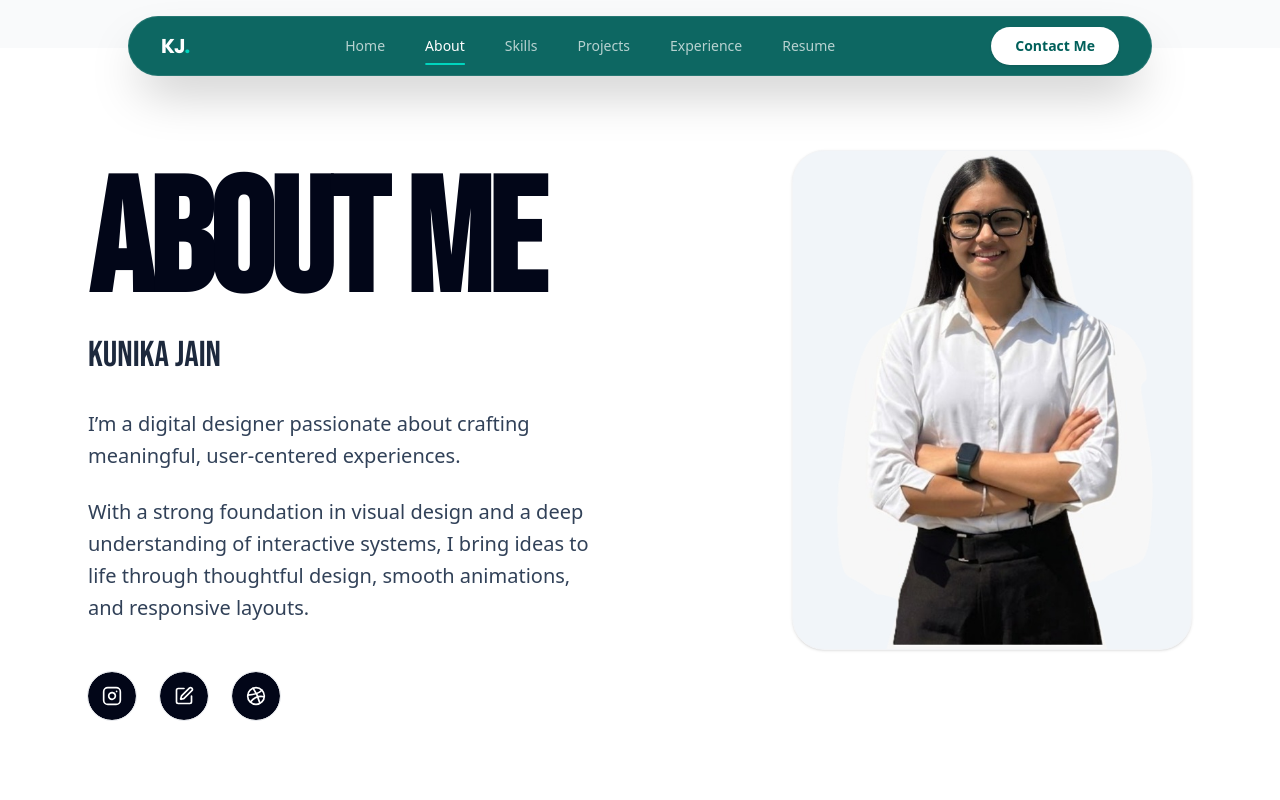
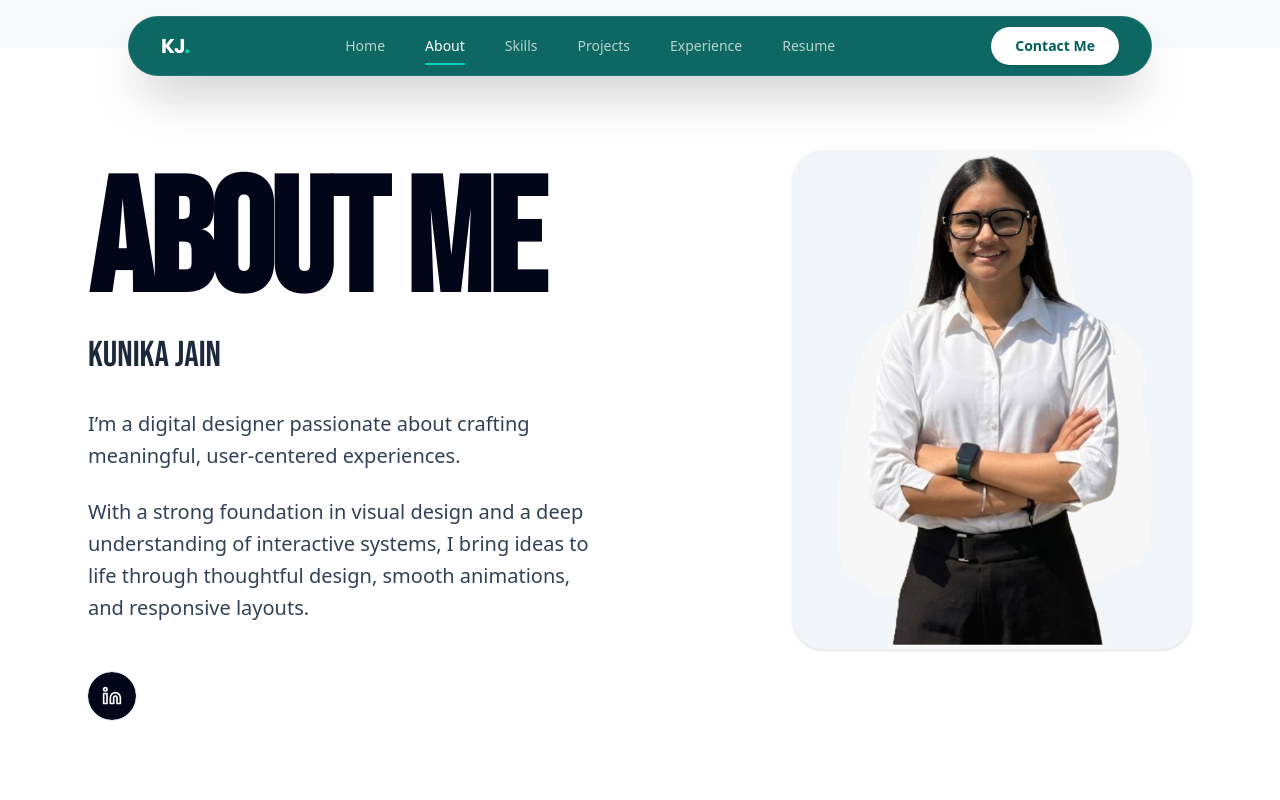
Before and after one commit to kun-ika/porfoliogreen, a Next.js app: page /about in a window 1280 px wide. Shown: the top 800 px of the page. Built offline with nearby package versions, Linux system fonts and the light colour scheme.

Commit message:
Simplify social icons on About page hero to only LinkedIn

```diff
--- a/src/components/About.jsx
+++ b/src/components/About.jsx
@@ -2,7 +2,7 @@
 import React, { useState, useEffect } from 'react';
 import Image from 'next/image';
 import { motion, AnimatePresence, useMotionValue, useSpring } from 'framer-motion';
-import { ChevronDown, Instagram, Dribbble, Figma, Component, PenBox, Layers, MousePointer2, Palette, Code, Sparkles, Smartphone } from 'lucide-react';
+import { ChevronDown, Instagram, Dribbble, Figma, Component, PenBox, Layers, MousePointer2, Palette, Code, Sparkles, Smartphone, Linkedin } from 'lucide-react';
 
 const AccordionItem = ({ number, title, text, tags, Icon }) => {
     const [isOpen, setIsOpen] = useState(false);
@@ -237,9 +237,9 @@ const About = () => {
                                 </motion.div>
 
                                 <motion.div variants={slideUp} className="flex items-center gap-6">
-                                    <a href="#" className="w-12 h-12 flex items-center justify-center rounded-full bg-slate-950 text-white outline outline-1 outline-gray-200 hover:scale-110 transition-transform duration-300"><Instagram size={20} /></a>
-                                    <a href="#" className="w-12 h-12 flex items-center justify-center rounded-full bg-slate-950 text-white outline outline-1 outline-gray-200 hover:scale-110 transition-transform duration-300"><PenBox size={20} /></a>
-                                    <a href="#" className="w-12 h-12 flex items-center justify-center rounded-full bg-slate-950 text-white outline outline-1 outline-gray-200 hover:scale-110 transition-transform duration-300"><Dribbble size={20} /></a>
+                                    <a href="https://linkedin.com/in/kunikajain" target="_blank" rel="noopener noreferrer" className="w-12 h-12 flex items-center justify-center rounded-full bg-slate-950 text-white outline outline-1 outline-gray-200 hover:scale-110 transition-transform duration-300">
+                                        <Linkedin size={20} />
+                                    </a>
                                 </motion.div>
                             </motion.div>
 
```
